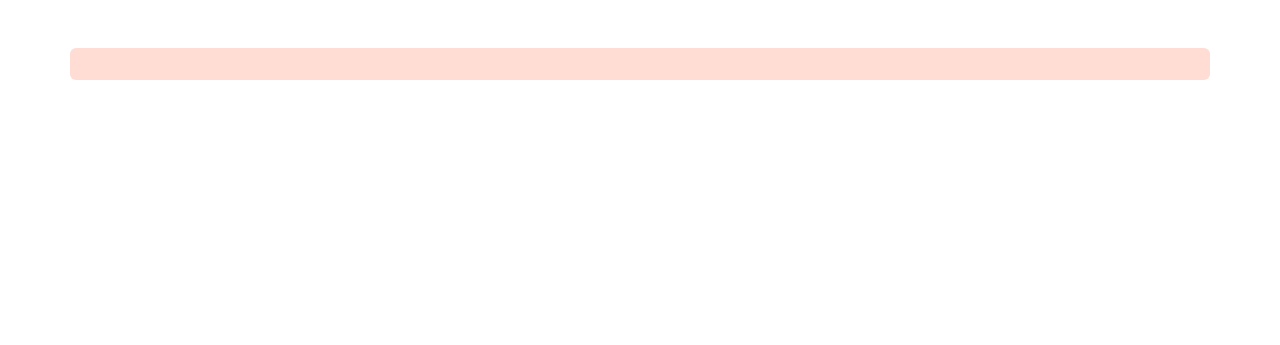
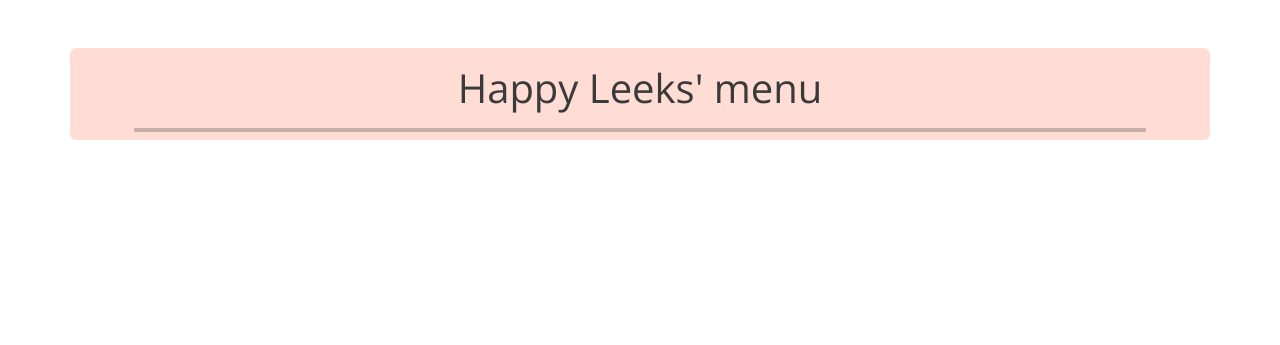
Before and after one commit to sinastiller/pp4_restaurant_website, a Django app: page /menu_list/ in a window 1280 px wide. Shown: the part 75-420 px from the top of the page. Run offline with Django 3.2, Linux system fonts and the light colour scheme; data that the repository does not hold is empty; some libraries are stand-ins or nearby versions; some web fonts are replaced.

Commit message:
Add menu heading

```diff
--- a/templates/menu.html
+++ b/templates/menu.html
@@ -5,6 +5,10 @@
 
 <!-- Menu -->
 <div class="container menu mt-5 mb-5 p-3 rounded">
+    <div class="col-12">
+        <h1 class="text-center">Happy Leeks' menu</h1>
+        <hr class="mx-5 text-center border border-dark border-2">
+    </div>
     <div class="row row-cols-1 row-cols-md-2 g-4">
         {% for category in categories%}
             <div class="col-lg-6 col-md-12">
```
